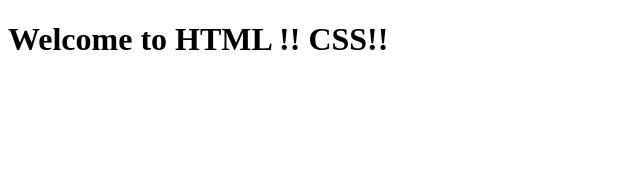
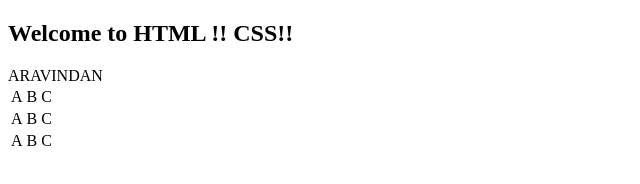
Before and after one commit to aravindannet/html-css, a plain HTML site: page site/index.html in a window 1280 px wide. Shown: the whole page, without its empty margins (0-640 px from the left). Drawn offline with Linux system fonts and the light colour scheme.

Commit message:
table addtion

```diff
--- a/site/index.html
+++ b/site/index.html
@@ -4,6 +4,21 @@
 	<title>Hello Aravindan</title>
 </head>
 <body>
-<h1> Welcome to HTML !! CSS!!</h1>
+<h2><B> Welcome to HTML !! CSS!!</B></h2>
+<TABLE><tbody>ARAVINDAN</tbody>
+
+<TR>
+<TD>A</TD><TD>B</TD><TD>C</TD>
+</TR>
+
+<TR>
+<TD>A</TD><TD>B</TD><TD>C</TD>
+</TR>
+
+<TR>
+<TD>A</TD><TD>B</TD><TD>C</TD>
+</TR>
+
+</TABLE>
 </body>
 </html>
```
